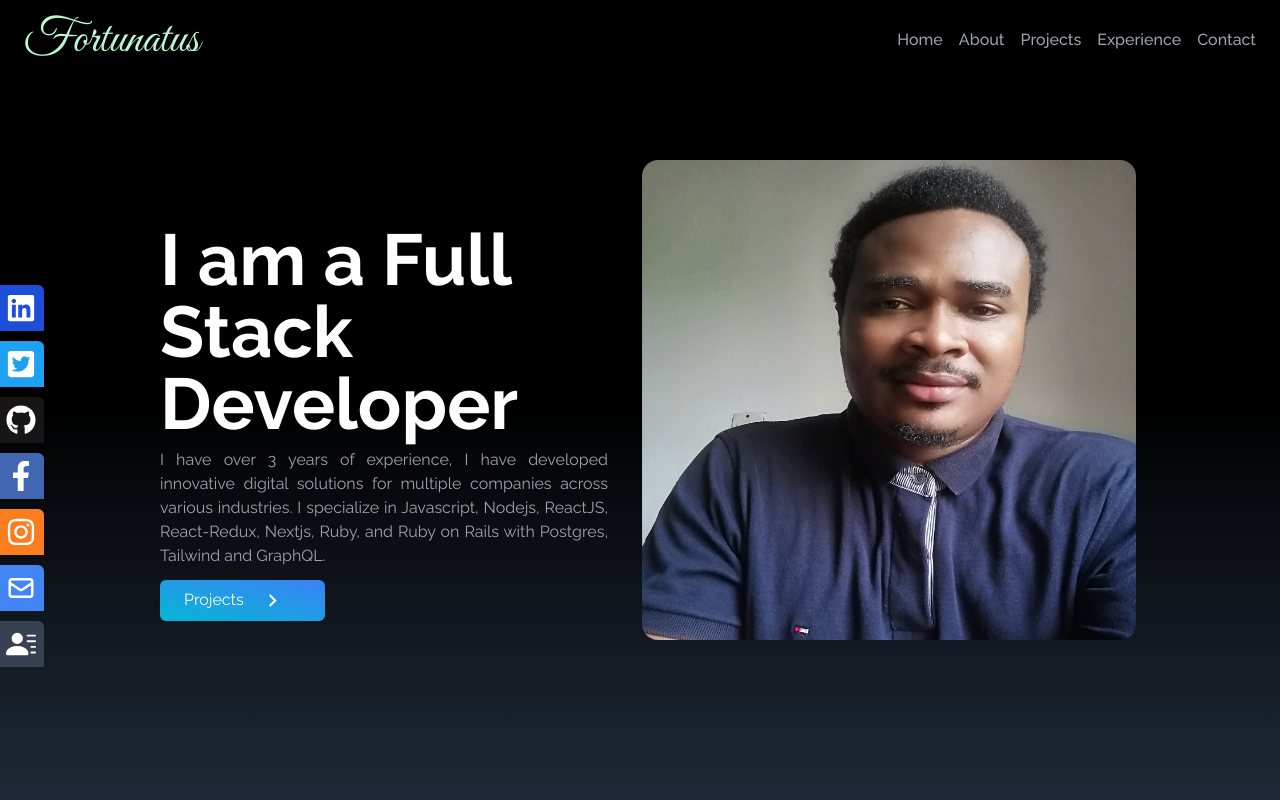
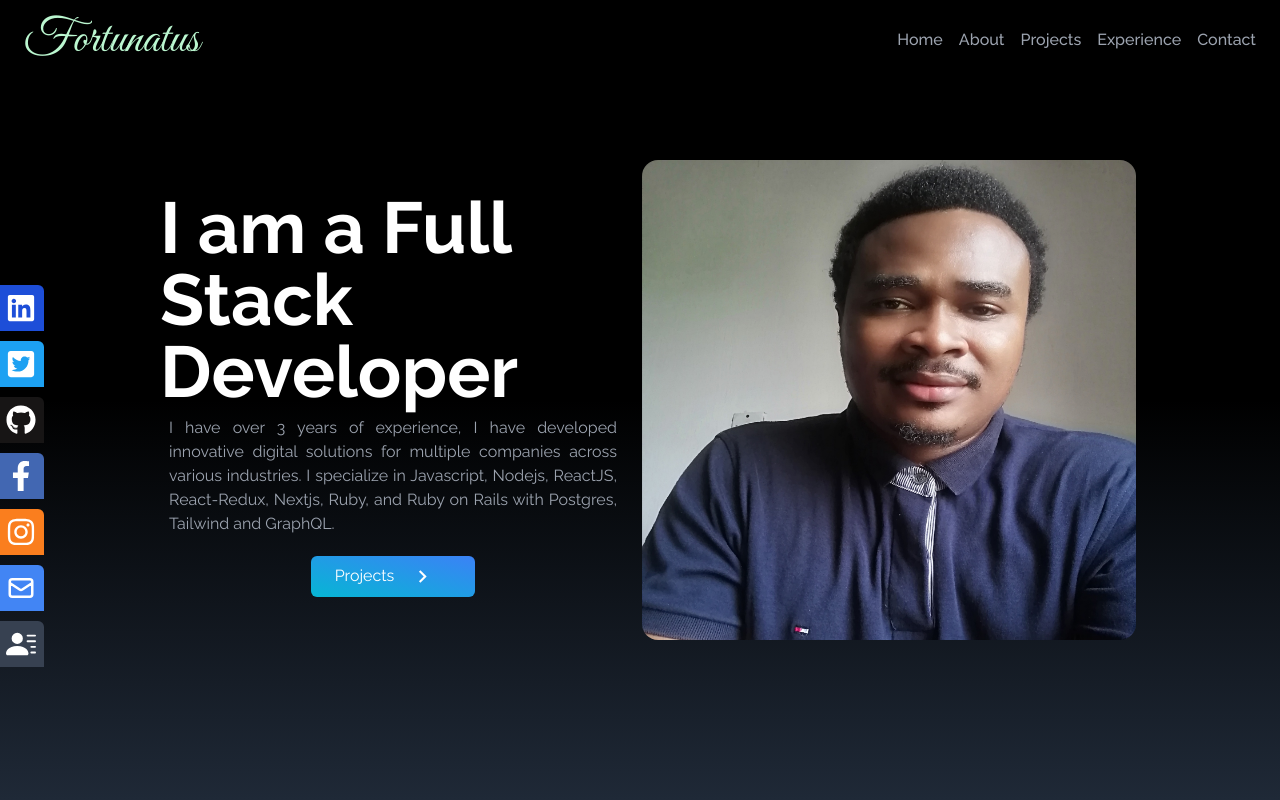
Before and after one commit to fortuneonyeka/professional-portfolio, a React (Create React App) app: page / in a window 1280 px wide. Shown: the top 800 px of the page. Built offline with nearby package versions, Linux system fonts and the light colour scheme.

Commit message:
refactor home page

```diff
--- a/src/components/Home.jsx
+++ b/src/components/Home.jsx
@@ -4,10 +4,10 @@ import { MdKeyboardArrowRight } from "react-icons/md";
 
 const Home = () => {
   return (
-    <div name="home" className=" h-screen w-full bg-gradient-to-b from-black via-black to-gray-800 ">
-      <div className="max-w-screen-lg mx-auto flex flex-col items-center justify-center h-full px-4 md:gap- md:flex-row">
-        <div className="flex flex-col justify-center h-full px-4 ">
-          <h2 className="text-4xl sm:text-7xl font-bold text-white pt-12">
+    <div name="home" className=" h-screen  w-full bg-gradient-to-b from-black via-black to-gray-800 ">
+      <div className="max-w-screen-lg mobile:mx-auto lg:mx-[10vw] 2xl:mx-auto flex flex-col items-center justify-center h-full p-4 md:gap- md:flex-row">
+        <div className="flex flex-col justify-center items-center h-full px-4 ">
+          <h2 className="text-4xl sm:text-7xl font-bold text-white  ">
             I am a Full Stack Developer
             </h2>
           <p className="text-gray-400 py-2 max-w-md text-justify">
@@ -17,7 +17,7 @@ const Home = () => {
             Ruby, and Ruby on Rails with Postgres, Tailwind and GraphQL.
           </p>
 
-          <div>
+          <div className="py-2">
             <button className="group text-white w-fit px-6 py-2 my-1 flex items-center rounded-md bg-gradient-to-tr from-cyan-500 to-blue-500 cursor-pointer">
               <span className="group-hover:scale-110">Projects </span>
               <span className="px-4 group-hover:rotate-90 duration-300 group-hover:scale-150"><MdKeyboardArrowRight size={25}/></span>
```
